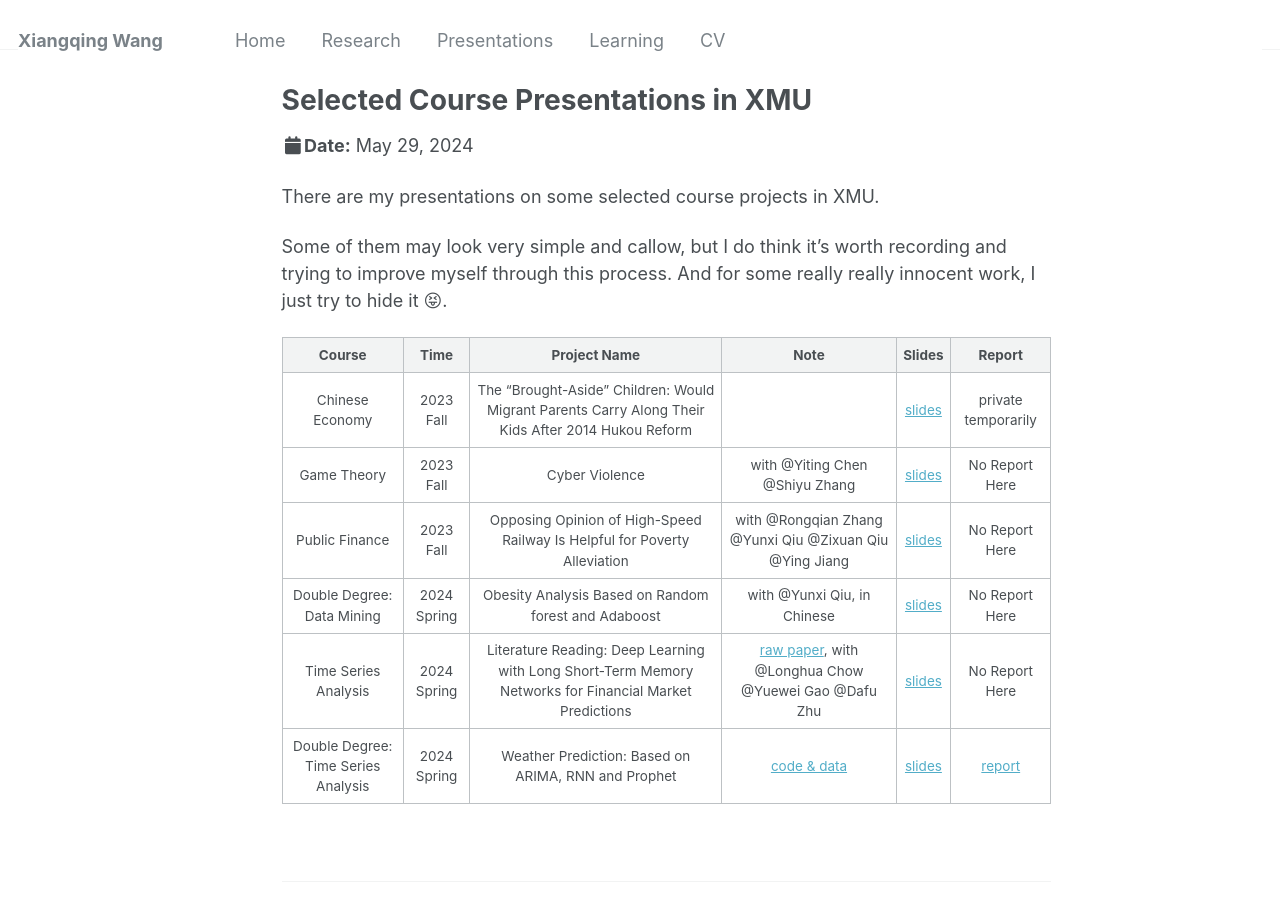
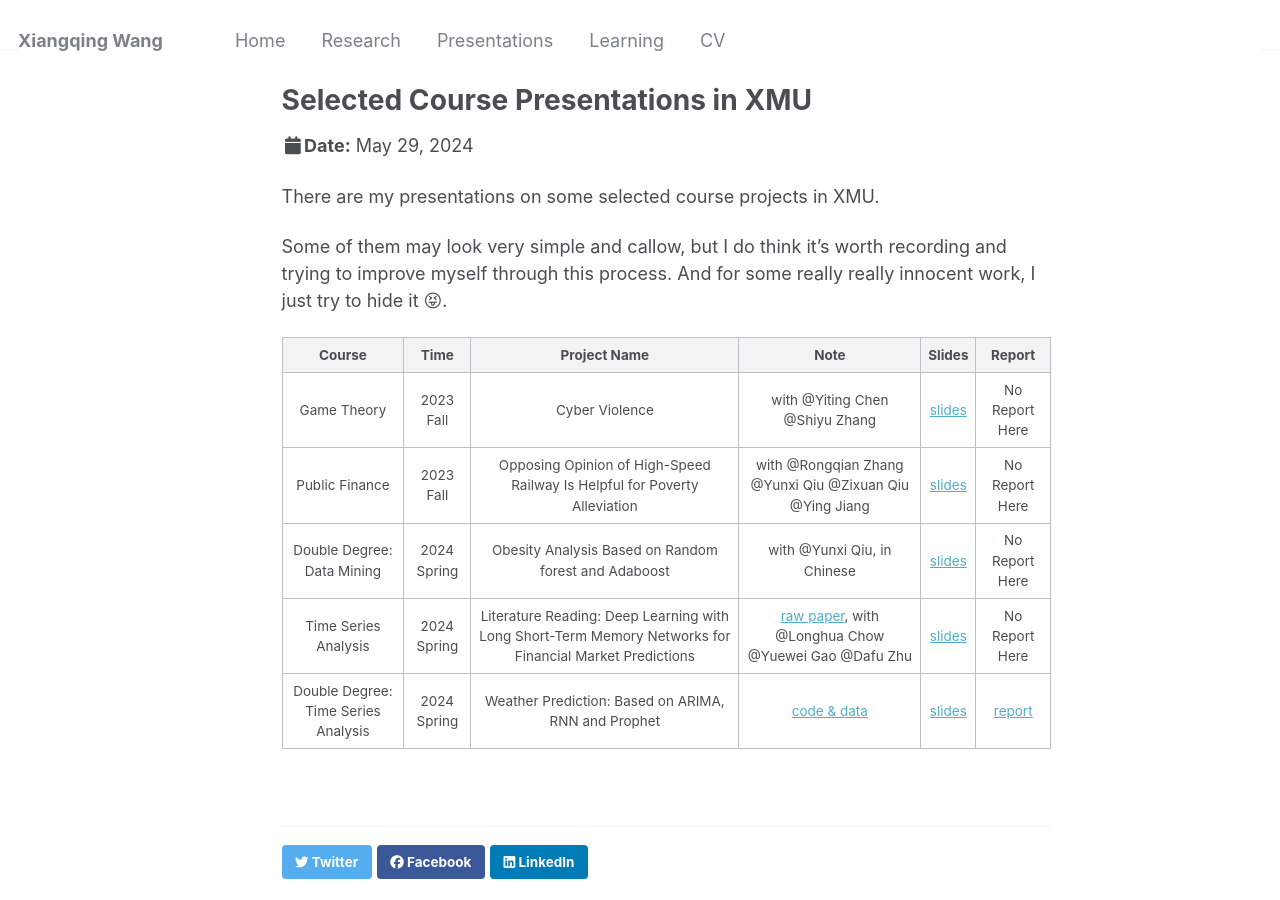
Before and after one commit to leahxqing/leahxqing.github.io, a Jekyll site: the page built from _talks/course_pre_xmu.md, in a window 1280 px wide and 900 px high. Built offline with Jekyll 4.4.1, drawn with Linux system fonts in a browser that asks for light colours.

Commit message:
Update course_pre_xmu.md

```diff
--- a/_talks/course_pre_xmu.md
+++ b/_talks/course_pre_xmu.md
@@ -14,7 +14,6 @@
 
 |         Course        |    Time     |                                            Project Name                                            |            Note                 |   Slides     | Report       |
 |:---------------------:|:-----------:|:--------------------------------------------------------------------------------------------------:|:-------------------------------:|:------------:|:------------:|
-|    Chinese Economy    | 2023 Fall   | The "Brought-Aside" Children: Would Migrant Parents Carry Along Their Kids After 2014 Hukou Reform |             | [slides](http://leahxqing.github.io/talks/coursefiles/ChineseEconomy_Slides.pdf) | private temporarily |
 |      Game Theory      | 2023 Fall   | Cyber Violence                                                                                     | with @Yiting Chen @Shiyu Zhang | [slides](http://leahxqing.github.io/talks/coursefiles/Game_Theory.pdf) |  No Report Here |
 |   Public Finance      | 2023 Fall   | Opposing Opinion of High-Speed Railway Is Helpful for Poverty Alleviation                          | with @Rongqian Zhang @Yunxi Qiu @Zixuan Qiu @Ying Jiang | [slides](http://leahxqing.github.io/talks/coursefiles/PublicFinance.pdf) |  No Report Here |
 | Double Degree: Data Mining | 2024 Spring | Obesity Analysis Based on Random forest and Adaboost                                          | with @Yunxi Qiu, in Chinese                  | [slides](http://leahxqing.github.io/talks/coursefiles/DataMining.pdf) |  No Report Here |
```
